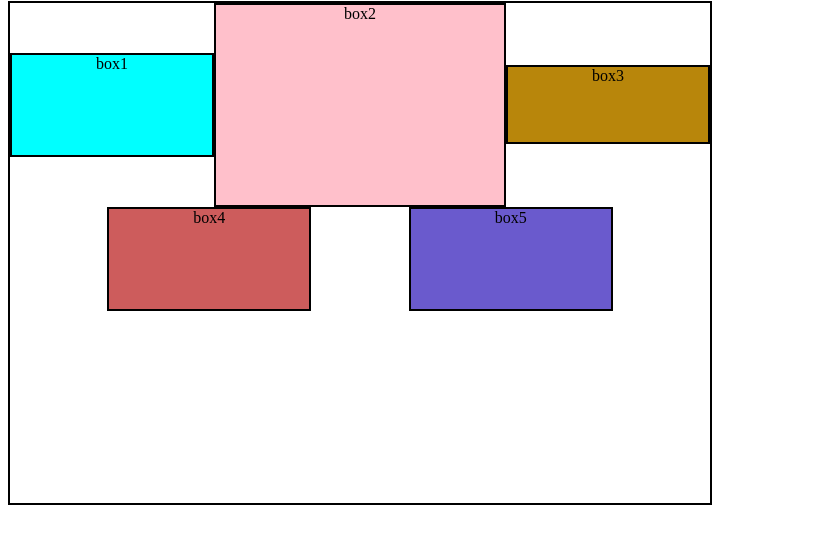
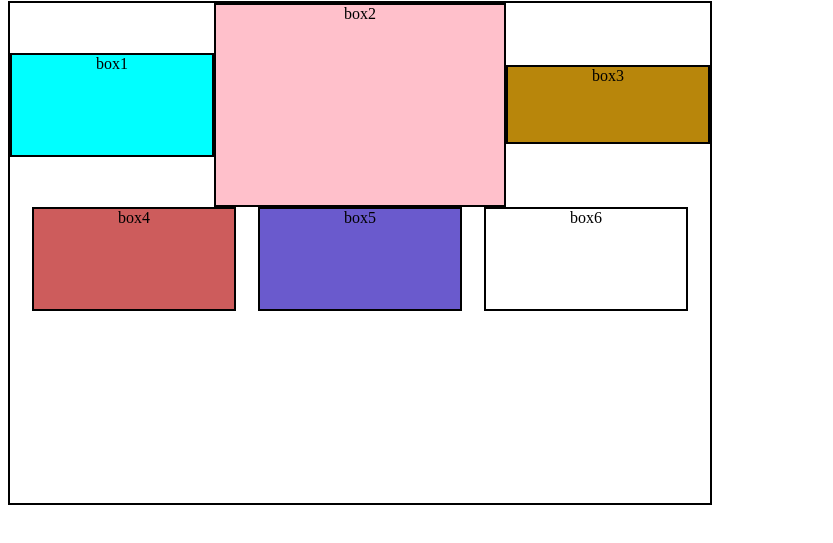
Before and after one commit to Sohug6223/practice-css, a plain HTML site: page Level 4/flexbox.html in a window 1280 px wide. Shown: the part 79-622 px from the top of the page, without its empty margins (0-833 px from the left). Drawn offline with Linux system fonts and the light colour scheme.

Commit message:
:pencil2: Add --> new box in css

```diff
--- a/Level 4/flexbox.html
+++ b/Level 4/flexbox.html
@@ -14,6 +14,7 @@
       <div id="box3">box3</div>
       <div id="box4">box4</div>
       <div id="box5">box5</div>
+      <div id="box6">box6</div>
     </div>
 </body>
 </html>
```
